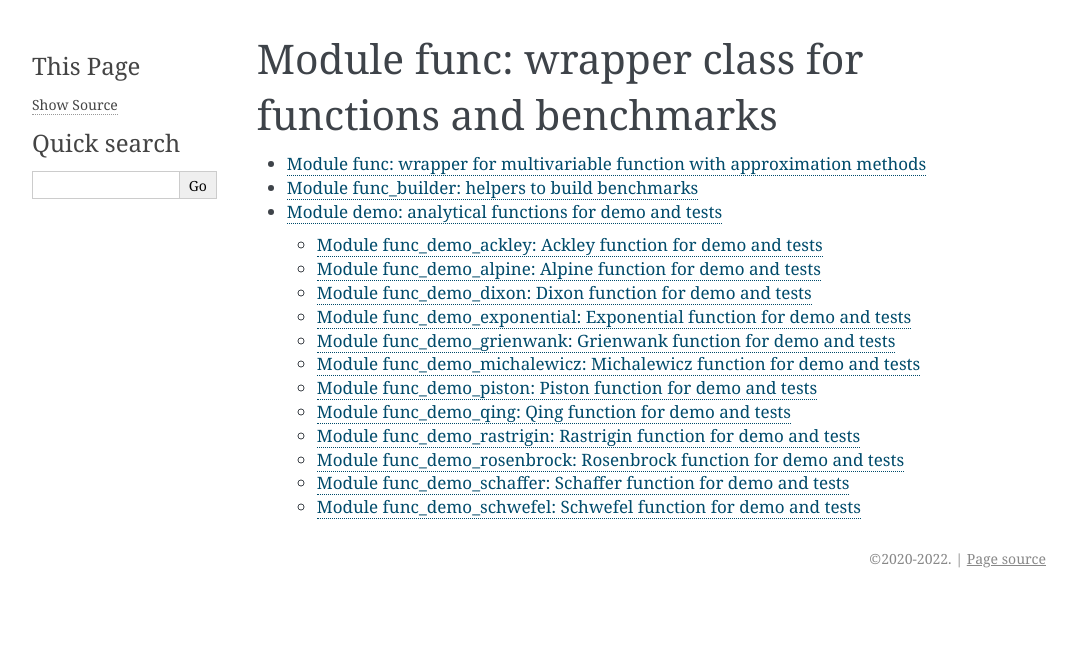
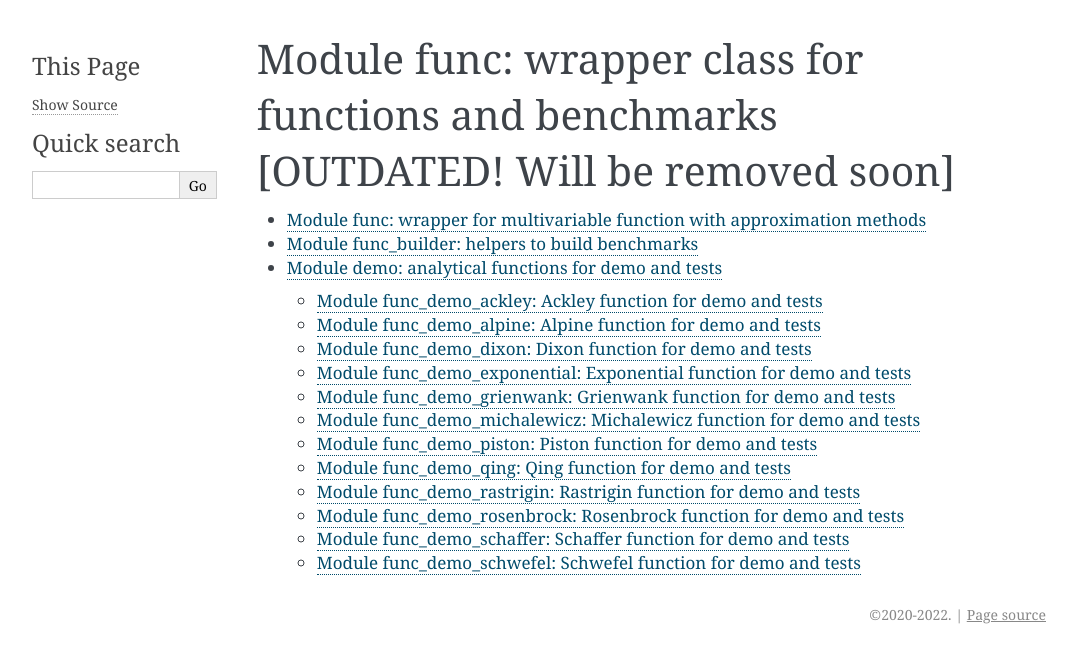
Before and after one commit to AndreiChertkov/teneva, a Sphinx documentation site: the page built from doc/func/index.rst, in a window 1280 px wide. Shown: the top 663 px of the page, without its empty margins (106-1183 px from the left). Built offline with Sphinx 7.4.7, drawn with Linux system fonts in a browser that asks for light colours; formulas are drawn with MathJax 3.

Commit message:
GLB[func] Mark as outdated (will be removed/replaced with separate "bencmarh" module)

```diff
--- a/doc/func/index.rst
+++ b/doc/func/index.rst
@@ -1,5 +1,5 @@
-Module func: wrapper class for functions and benchmarks
-=======================================================
+Module func: wrapper class for functions and benchmarks [OUTDATED! Will be removed soon]
+========================================================================================
 
 
 .. toctree::
--- a/doc/map.py
+++ b/doc/map.py
@@ -157,12 +157,17 @@ MAP = {
                         'size': True,
                     },
                 },
+                'sample': {
+                    'title': 'random sampling for/from the TT-tensor',
+                    'items': {
+                        'sample_ind_rand': True,
+                    }
+                },
                 'stat': {
                     'title': 'helper functions for processing statistics',
                     'items': {
                         'cdf_confidence': True,
                         'cdf_getter': True,
-                        'sample_ind_rand': True,
                     }
                 },
                 'svd': {
@@ -245,6 +250,8 @@ MAP = {
                     'title': 'orthogonalization, truncation and other transformations of the TT-tensors',
                     'items': {
                         'full': True,
+                        'orthogonalize_rtl': True,
+                        'orthogonalize_rtl_stab': True,
                     },
                 },
                 'vis': {
@@ -256,7 +263,7 @@ MAP = {
             },
         },
         'func': {
-            'title': 'wrapper class for functions and benchmarks',
+            'title': 'wrapper class for functions and benchmarks [OUTDATED! Will be removed soon]',
             'modules': {
                 'func': {
                     'title': 'wrapper for multivariable function with approximation methods',
```
